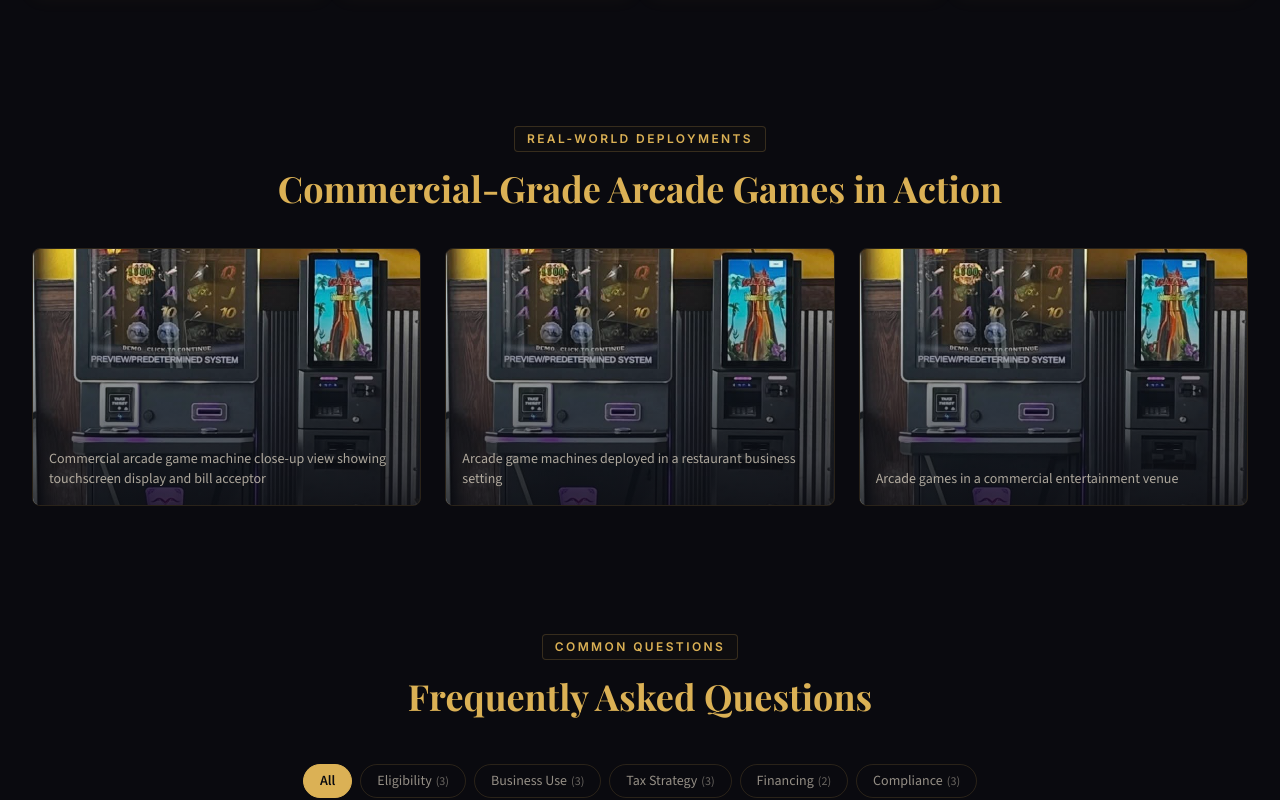
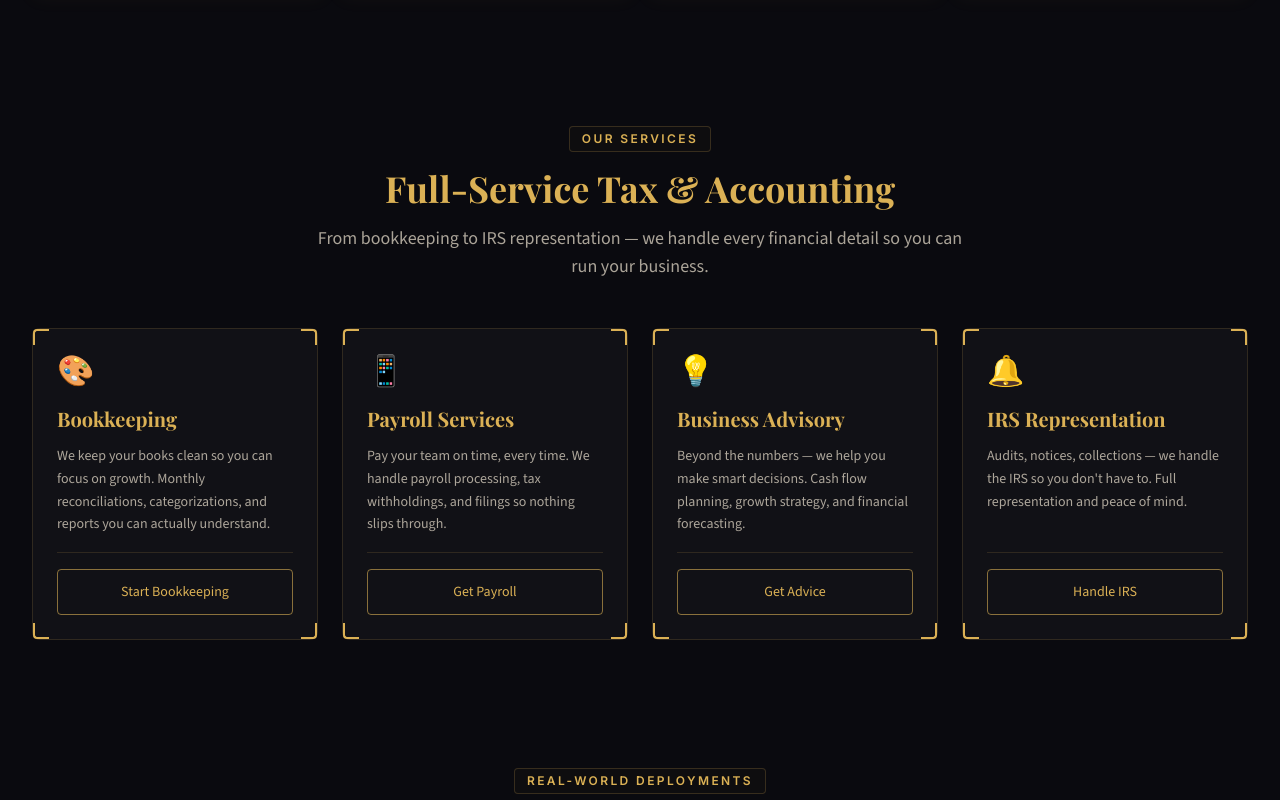
Before and after one commit to kennysabangan/arcade-tax-guide, a React (Vite) app: page / in a window 1280 px wide. Shown: the part 1262-2062 px from the top of the page. Built offline with nearby package versions, Linux system fonts and the light colour scheme; what @react-pdf/renderer would draw is missing.

Commit message:
Install GA4 tracking (G-DYDRE9L5NL)

```diff
--- a/src/components/Layout.jsx
+++ b/src/components/Layout.jsx
@@ -1,5 +1,5 @@
 import { Link, NavLink, Outlet, useLocation } from 'react-router-dom'
-import { useState, useEffect } from 'react'
+import { useState, useEffect, useRef } from 'react'
 import { XMarkIcon, Bars3Icon } from '@heroicons/react/24/outline'
 
 const NAV_ITEMS = [
@@ -269,5 +269,3 @@ export function StatBox({ icon, label, value, sublabel }) {
     </div>
   )
 }
-
-import { useRef } from 'react'
--- /dev/null
+++ b/src/components/ServiceFeatures.tsx
@@ -0,0 +1,66 @@
+import { SectionLabel, SectionWrapper, Card, CTAButton } from '../components/Layout'
+
+const SERVICE_FEATURES = [
+  {
+    icon: "🎨",
+    title: "Bookkeeping",
+    description: "We keep your books clean so you can focus on growth. Monthly reconciliations, categorizations, and reports you can actually understand.",
+    action: "Start Bookkeeping",
+    actionColor: "bg-purple-500",
+  },
+  {
+    icon: "📱",
+    title: "Payroll Services",
+    description: "Pay your team on time, every time. We handle payroll processing, tax withholdings, and filings so nothing slips through.",
+    action: "Get Payroll",
+    actionColor: "bg-teal-500",
+  },
+  {
+    icon: "💡",
+    title: "Business Advisory",
+    description: "Beyond the numbers — we help you make smart decisions. Cash flow planning, growth strategy, and financial forecasting.",
+    action: "Get Advice",
+    actionColor: "bg-amber-500",
+  },
+  {
+    icon: "🔔",
+    title: "IRS Representation",
+    description: "Audits, notices, collections — we handle the IRS so you don't have to. Full representation and peace of mind.",
+    action: "Handle IRS",
+    actionColor: "bg-rose-500",
+  },
+]
+
+function ServiceCard({ icon, title, description, action, actionColor }) {
+  return (
+    <Card className="flex flex-col h-full group">
+      <div className="text-3xl mb-4">{icon}</div>
+      <h3 className="text-gold font-heading font-bold text-xl mb-3">{title}</h3>
+      <p className="text-cream-70 text-sm leading-relaxed flex-grow">{description}</p>
+      <div className="mt-4 pt-4 border-t border-card-border">
+        <CTAButton to="/#book-a-call" variant="outline" className="w-full text-sm">
+          {action}
+        </CTAButton>
+      </div>
+    </Card>
+  )
+}
+
+export default function ServiceFeatures() {
+  return (
+    <SectionWrapper id="services">
+      <div className="text-center mb-12">
+        <SectionLabel>Our Services</SectionLabel>
+        <h2 className="font-heading text-gold text-3xl sm:text-4xl font-bold mt-4 mb-4">Full-Service Tax & Accounting</h2>
+        <p className="text-cream-70 text-lg max-w-2xl mx-auto">
+          From bookkeeping to IRS representation — we handle every financial detail so you can run your business.
+        </p>
+      </div>
+      <div className="grid grid-cols-1 sm:grid-cols-2 lg:grid-cols-4 gap-6">
+        {SERVICE_FEATURES.map((feature, i) => (
+          <ServiceCard key={i} {...feature} />
+        ))}
+      </div>
+    </SectionWrapper>
+  )
+}
--- a/src/pages/HomePage.jsx
+++ b/src/pages/HomePage.jsx
@@ -1,6 +1,7 @@
 import { SectionLabel, SectionWrapper, Card, CTAButton, StatBox, Accordion } from '../components/Layout'
 import { useState, useEffect, useRef, useMemo } from 'react'
 import { Link, useLocation } from 'react-router-dom'
+import ServiceFeatures from '../components/ServiceFeatures'
 
 // ─── Hero ───
 function Hero() {
@@ -671,6 +672,7 @@ export default function HomePage() {
     <>
       <Hero />
       <Overview />
+      <ServiceFeatures />
       <Gallery />
       <FAQ />
       <Glossary />
```
